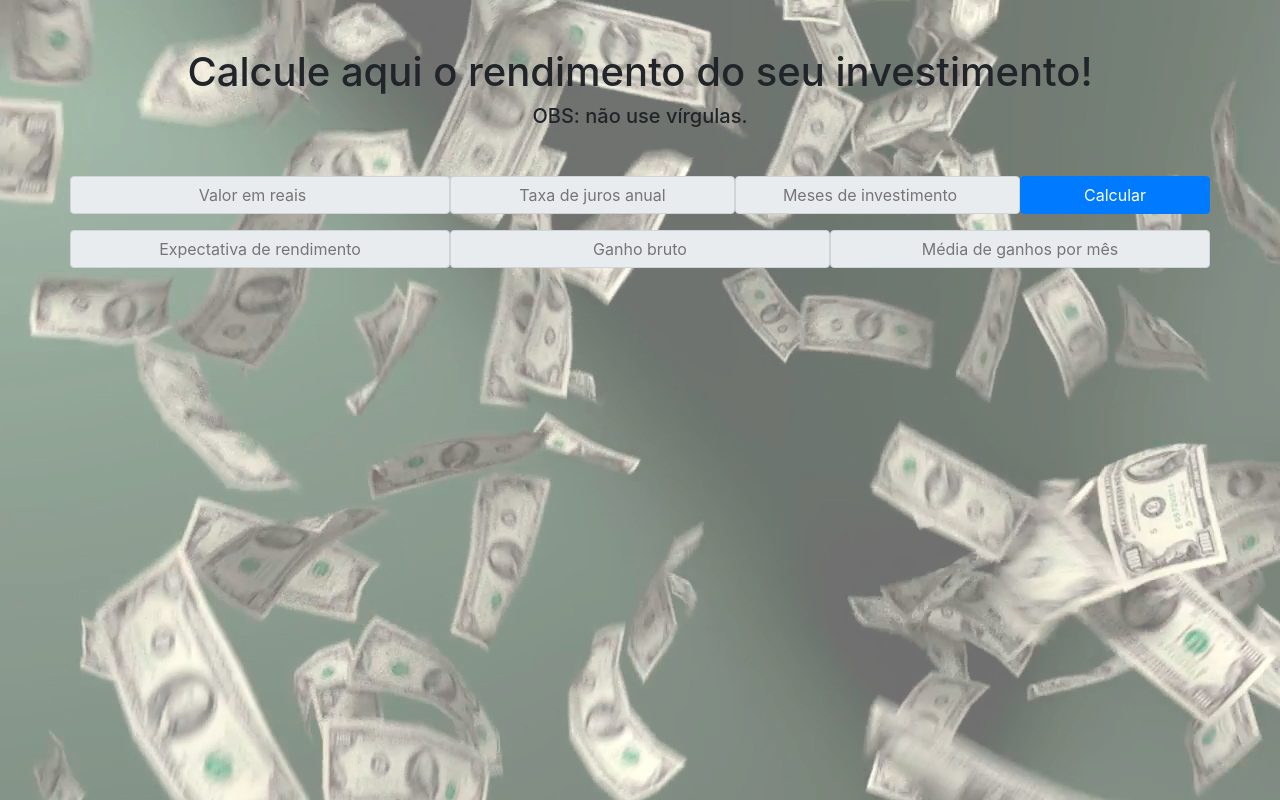
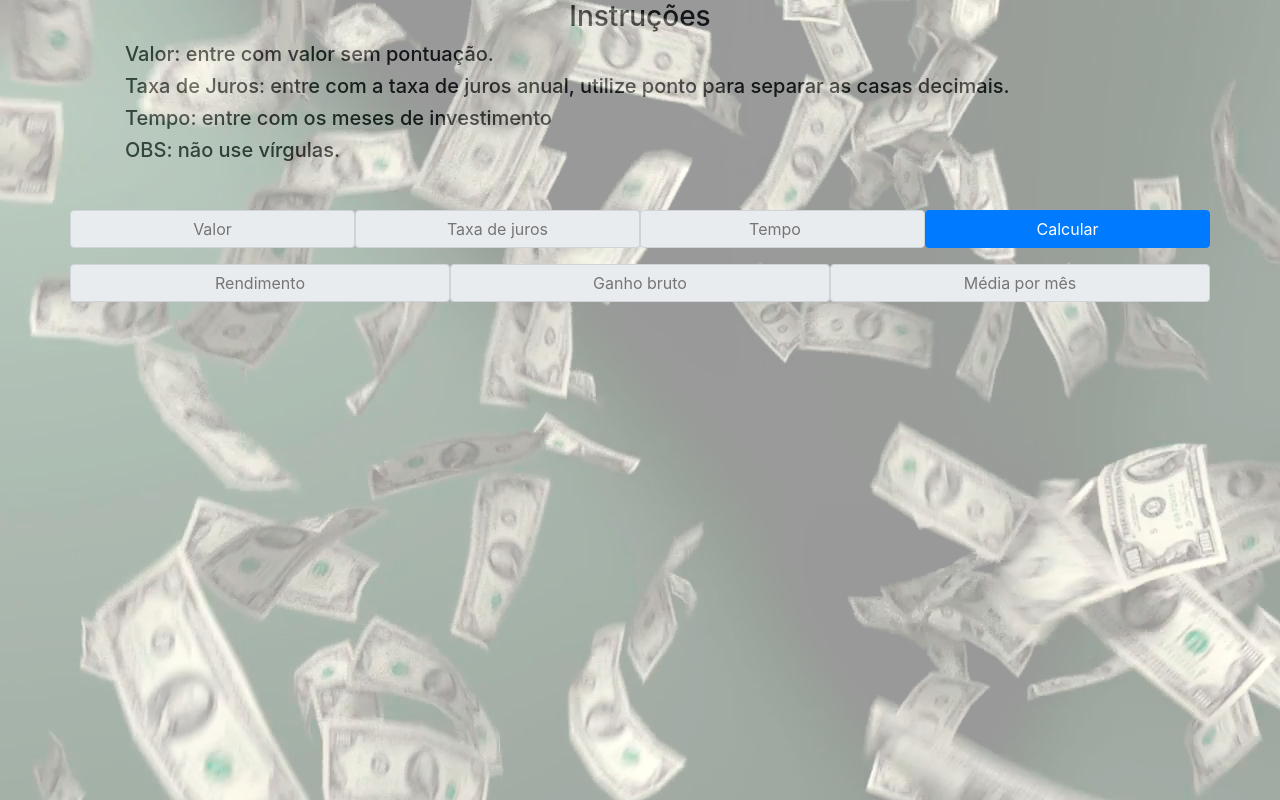
Before and after one commit to vinicius-sacramento/calculadora-de-juros-compostos, a plain HTML site: page index.html in a window 1280 px wide. Drawn offline with nearby package versions, Linux system fonts and the light colour scheme.

Commit message:
Add files via upload

```diff
--- a/index.html
+++ b/index.html
@@ -9,32 +9,37 @@
     <link rel="stylesheet" type="text/css" href="style.css">
     <link rel="stylesheet" href="https://stackpath.bootstrapcdn.com/bootstrap/4.3.1/css/bootstrap.min.css" integrity="sha384-ggOyR0iXCbMQv3Xipma34MD+dH/1fQ784/j6cY/iJTQUOhcWr7x9JvoRxT2MZw1T" crossorigin="anonymous">
 
-    <title>Calculadora de Juros</title>
+    <title>Calculadora de Juros Compostos</title>
+
+    <img src="img/background2.png" style="position:fixed">
 </head>
-<body style="background-image: url(img/background.png);">
+<body style="position: relative">
 
-<div class="container fluid" style="">
-
-        <h1 class="mt-5" style="text-align: center">Calcule aqui o rendimento do seu investimento!</h1>
-        <h5 style="text-align: center ">OBS: não use vírgulas.</h5>
+<div class="container fluid">
+            <h3 class="text-center">Instruções</h3>
+        <ul>
+            <h5 class="">Valor: entre com valor sem pontuação.</h5>
+            <h5 class="">Taxa de Juros: entre com a taxa de juros anual, utilize ponto para separar as casas decimais.</h5>
+            <h5 class="">Tempo: entre com os meses de investimento</h5>
+            <h5 class="">OBS: não use vírgulas.</h5>
+        </ul>
 
         <div class="row justify-content-center mt-5">
 
-            <input type="number" id="investimento" class="input-group-text col-4" placeholder="Valor em reais"></input>
+            <input type="money" id="investimento" class="input-group-text col-lg-3 col-sm-10" placeholder="Valor"></input>
 
-            <input type="numer" id="juros" class="input-group-text col-3" placeholder="Taxa de juros anual"></input>
+            <input type="numer" id="juros" class="input-group-text col-lg-3 col-sm-10" placeholder="Taxa de juros"></input>
 
-            <input type="number" id="meses" class="input-group-text col-3" placeholder="Meses de investimento"></input>
+            <input type="number" id="meses" class="input-group-text col-lg-3 col-sm-10" placeholder="Tempo"></input>
 
-            <button type="button" onclick="calcular()" class="btn btn-primary col-2">Calcular</button>
-
+            <button type="button" onclick="calcular()" class="btn btn-primary col-lg-3 col-sm-10">Calcular</button>
 
         </div>
 
         <div class="row justify-content-center mt-3">
-            <input type="text" id="rendimento" class="input-group-text col-4" placeholder="Expectativa de rendimento"></input>
-            <input type="text" id="bruto" class="input-group-text col-4" placeholder="Ganho bruto"></input>
-            <input type="text" id="mensal" class="input-group-text col-4" placeholder="Média de ganhos por mês"></input>
+            <input type="text" id="rendimento" class="input-group-text col-lg-4 col-sm-10" placeholder="Rendimento"></input>
+            <input type="text" id="bruto" class="input-group-text col-lg-4 col-sm-10" placeholder="Ganho bruto"></input>
+            <input type="text" id="mensal" class="input-group-text col-lg-4 col-sm-10" placeholder="Média por mês"></input>
         </div>
 </div>
 
--- a/style.css
+++ b/style.css
@@ -1,6 +1,12 @@
-#h1{
-    color: black;
+#img{
+    position: fixed;
+}
+#h3{
+    text-align: center;
 }
 #h5{
-    color: black;
+
 }
+#body{
+    position: relative;
+}
```
Also changed, not shown: img/background2.png (added).
